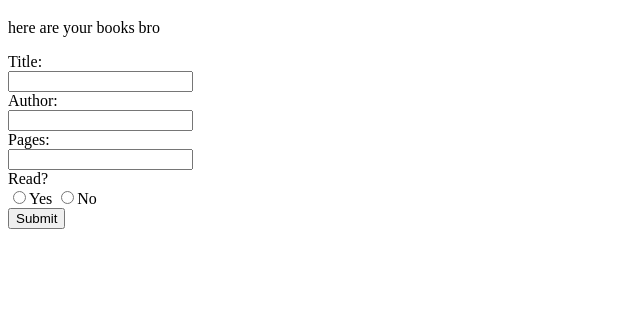
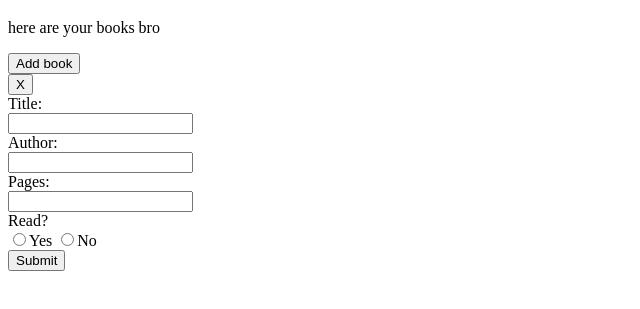
Before and after one commit to jaredw4332/library, a plain HTML site: page index.html in a window 1280 px wide. Shown: the part 61-370 px from the top of the page, without its empty margins (0-640 px from the left). Drawn offline with Linux system fonts and the light colour scheme.

Commit message:
Add function buttons

```diff
--- a/index.html
+++ b/index.html
@@ -9,9 +9,15 @@
     <script src="script.js" defer></script>
 </head>
 <body>
+    <div id="headerContent">
         <h1>Welcome to the library</h1>
         <p>here are your books bro</p>
+        <button type="button" id="addBookButton" onclick="openForm()">Add book</button>
+    </div>
 
+
+    <div id="popupForm">
+        <button type="button" id="closeFormButton" onclick="closeForm()">X</button>
         <form id="bookInput">
             <label for="title">Title:</label><br>
             <input type="text" name="title" id="title" required><br>
@@ -29,6 +35,8 @@
 
             <button type="button" id="submitBook" onclick="addBookToLibrary()">Submit</button>
         </form>
+    </div>
+
 
     <div id="libraryDisplay"></div>
 </body>
```
Lines whose indentation alone changed are shown as unchanged.
